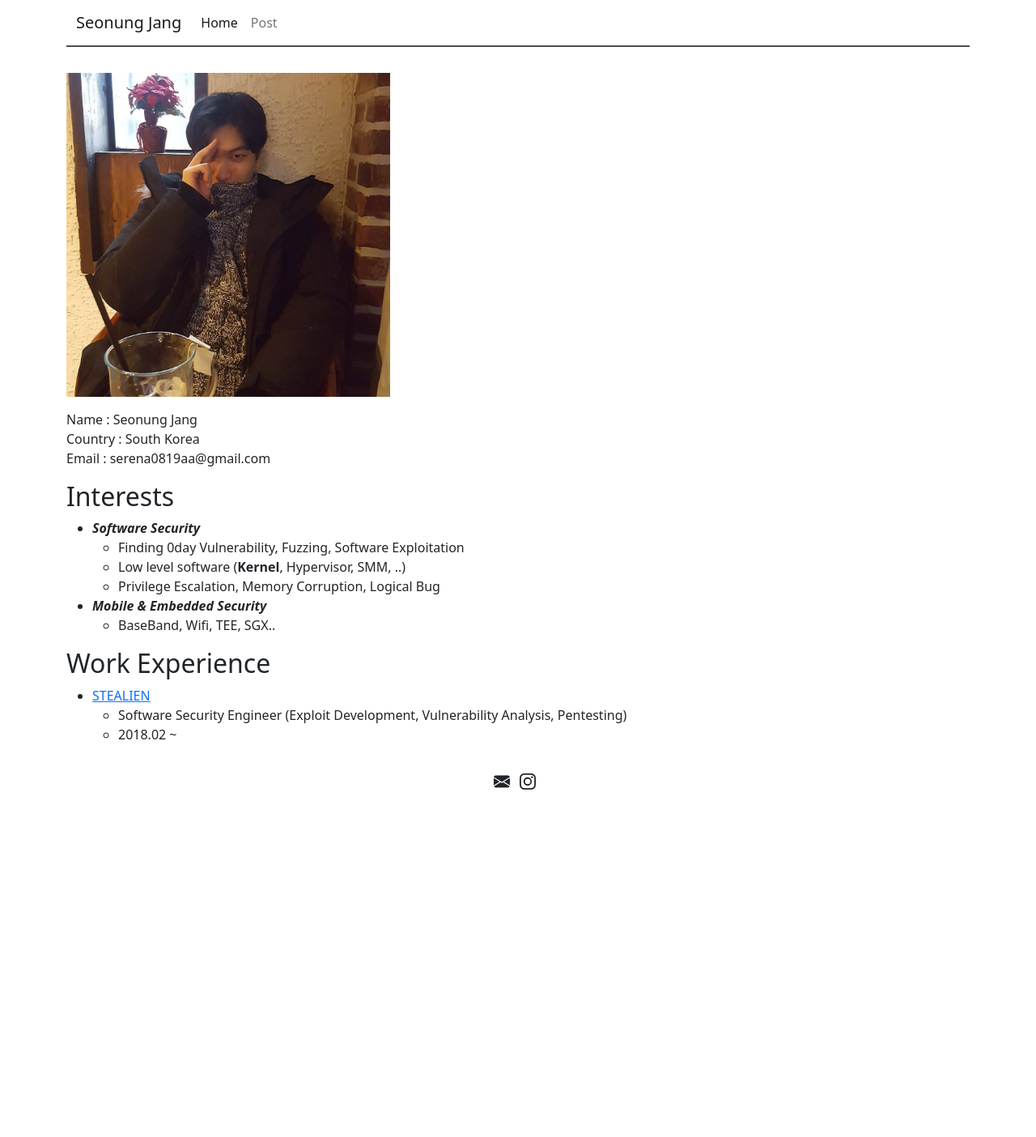
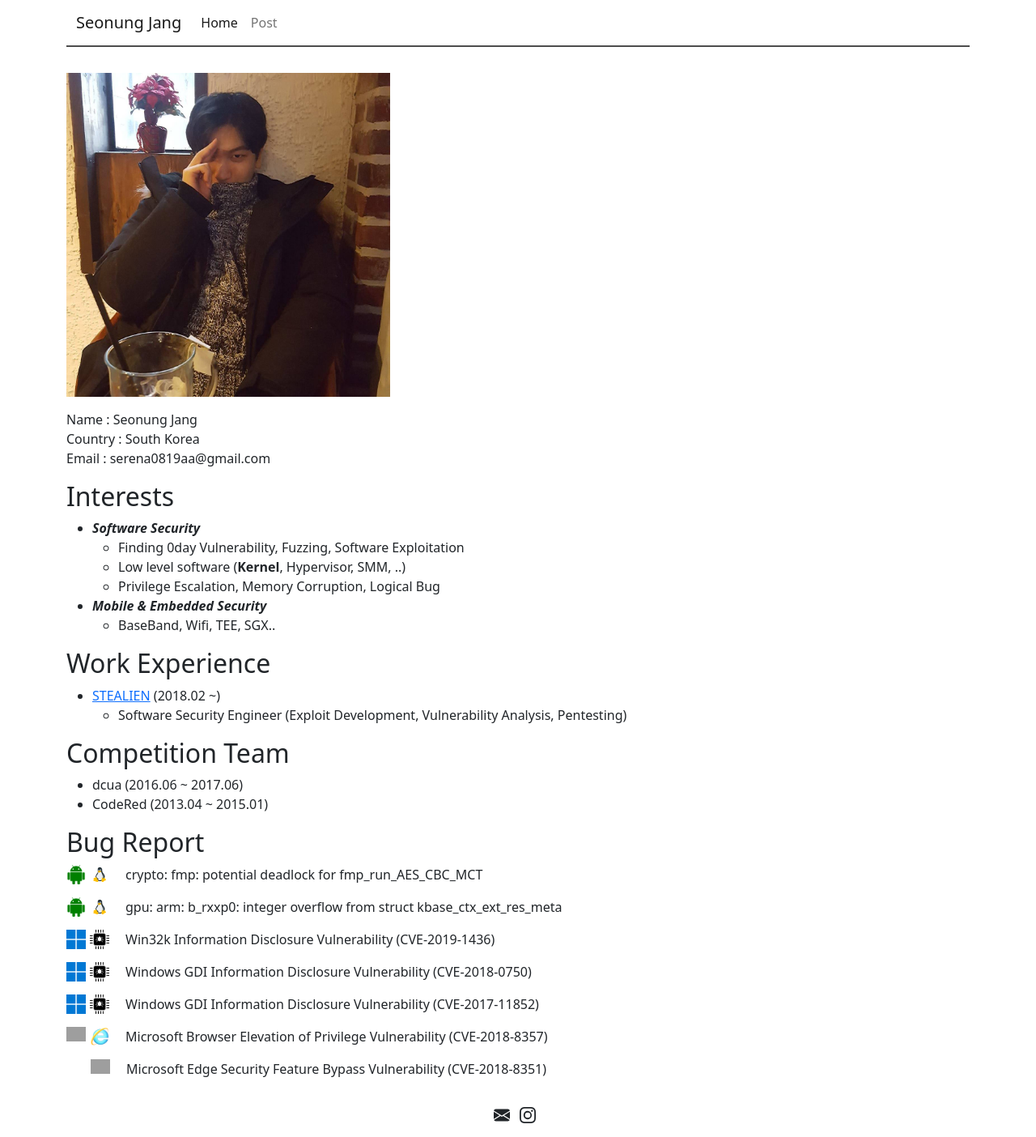
Before and after one commit to KernelGangster/KernelGangster.github.io, a Jekyll site: the page built from index.md, in a window 1280 px wide. Shown: the whole page at 81% size. Built offline with Jekyll 4.4.1, drawn with Linux system fonts in a browser that asks for light colours; before the commit the page ends 991 px from its top, so only the background shows below that; grey boxes are pictures that could not be loaded.

Commit message:
add bug report

```diff
--- a/index.md
+++ b/index.md
@@ -17,6 +17,46 @@ Email : serena0819aa@gmail.com
     * BaseBand, Wifi, TEE, SGX..
 
 ## Work Experience
-* [STEALIEN](https://www.stealien.com/main)
+* [STEALIEN](https://www.stealien.com/main) (2018.02 ~)
     * Software Security Engineer (Exploit Development, Vulnerability Analysis, Pentesting)
-    * 2018.02 ~
+
+
+## Competition Team
+* dcua (2016.06 ~ 2017.06)
+* CodeRed (2013.04 ~ 2015.01)
+
+
+## Bug Report
+<p>crypto: fmp: potential deadlock for fmp_run_AES_CBC_MCT
+<img style="float:left;margin:0px;margin-right: 5px" width="24" height="20" src="/assets/images/android.png" alt="android_icon">
+<img style="float:left;margin:0px;margin-right: 20px;" width="24" height="20" src="/assets/images/linux.svg" alt="linux_icon">
+</p>
+
+<p>gpu: arm: b_rxxp0: integer overflow from struct kbase_ctx_ext_res_meta
+<img style="float:left;margin:0px;margin-right: 5px" width="24" height="20" src="/assets/images/android.png" alt="android_icon">
+<img style="float:left;margin:0px;margin-right: 20px;" width="24" height="20" src="/assets/images/linux.svg" alt="linux_icon">
+</p>
+
+<p>Win32k Information Disclosure Vulnerability (CVE-2019-1436)
+<img style="float:left;margin:0px;margin-right: 5px" width="24" height="20" src="/assets/images/window_icon.png" alt="window_icon">
+<img style="float:left;margin:0px;margin-right: 20px;" width="24" height="20" src="/assets/images/mic.png" alt="window_icon">
+</p>
+
+<p>Windows GDI Information Disclosure Vulnerability (CVE-2018-0750)
+<img style="float:left;margin:0px;margin-right: 5px;" width="24" height="20" src="/assets/images/window_icon.png" alt="window_icon" hspace=10>
+<img style="float:left;margin:0px;margin-right: 20px;" width="24" height="20" src="/assets/images/mic.png" alt="window_icon">
+</p>
+
+<p>Windows GDI Information Disclosure Vulnerability (CVE-2017-11852)
+<img style="float:left;margin:0px;margin-right: 5px" width="24" height="20" src="/assets/images/window_icon.png" alt="window_icon">
+<img style="float:left;margin:0px;margin-right: 20px;" width="24" height="20" src="/assets/images/mic.png" alt="window_icon">
+</p>
+
+<p>Microsoft Browser Elevation of Privilege Vulnerability (CVE-2018-8357)
+<img style="float:left;margin:0px;margin-right: 5px" width="24" height="20" src="/assets/images/ms_edge.png" alt="window_icon">
+<img style="float:left;margin-right: 20px;" width="24" height="20" src="/assets/images/ie_icon.png" alt="window_icon">
+</p>
+
+<p>Microsoft Edge Security Feature Bypass Vulnerability (CVE-2018-8351)
+<img style="float:left;margin:0px;margin-left: 30px; margin-right: 20px;" width="24" height="20" src="/assets/images/ms_edge.png" alt="window_icon">
+</p>
```
Also changed, not shown: _posts/2021-10-14-Hello-World.md (+1 -1 lines), assets/images/blog/Hello_World/11.jpg (renamed from assets/images/blog/11.jpg), 5 other files.
